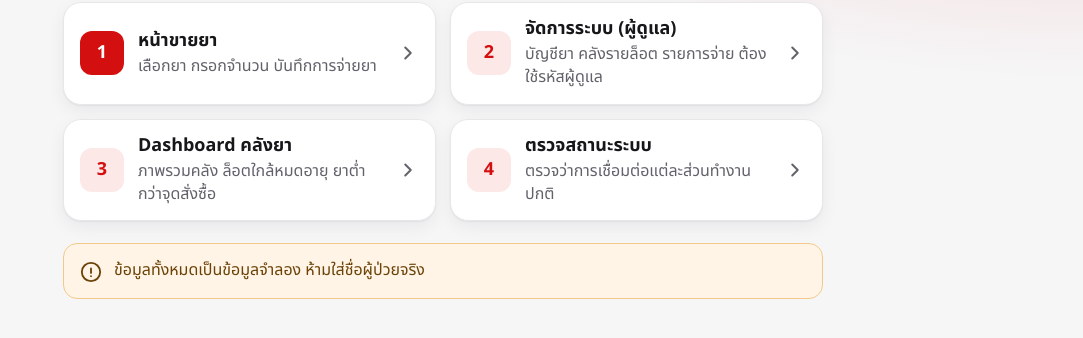
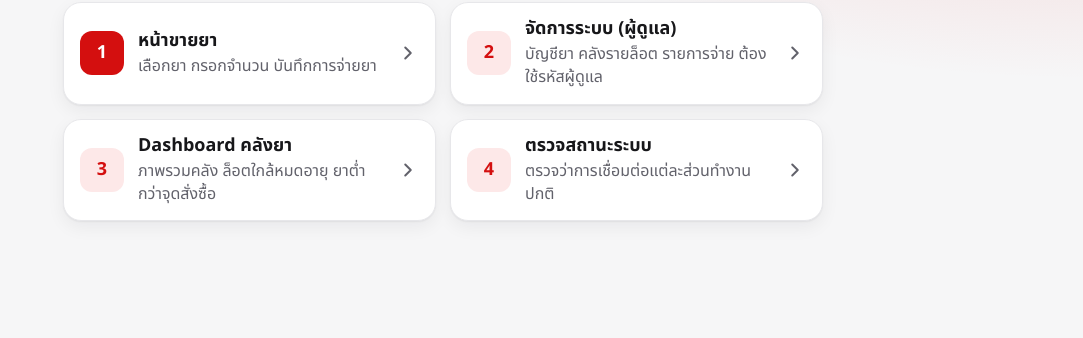
Before and after one commit to namtancrazy37-hash/My-Store, a plain HTML site: page index.html in a window 1280 px wide. Shown: the part 106-444 px from the top of the page, without its empty margins (197-1280 px from the left). Drawn offline with Linux system fonts and the light colour scheme.

Commit message:
Add files via upload

```diff
--- a/index.html
+++ b/index.html
@@ -35,9 +35,6 @@
     --red-deep: #7a0c1a;
     --on-red: #ffffff;
     --soft-red: #fde8e8;
-    --note-bg: #fff4e5;
-    --note-line: #f2c98a;
-    --note-text: #6b4308;
     --shadow: 0 1px 2px rgba(20, 20, 30, .06), 0 6px 18px rgba(20, 20, 30, .06);
   }
   html[data-theme="dark"] {
@@ -52,9 +49,6 @@
     --red-deep: #7a0c1a;
     --on-red: #ffffff;
     --soft-red: #3a1216;
-    --note-bg: #2a2012;
-    --note-line: #5a4220;
-    --note-text: #f1d6a6;
     --shadow: none;
   }
 
@@ -156,21 +150,6 @@
   .chev { flex: none; width: 22px; height: 22px; color: var(--muted); }
   .menu a:hover .chev { color: var(--red); }
 
-  /* ข้อความแจ้งข้อมูลจำลอง */
-  .note {
-    margin-top: 22px;
-    padding: 14px 16px;
-    border-radius: 14px;
-    border: 1px solid var(--note-line);
-    background: var(--note-bg);
-    color: var(--note-text);
-    display: flex;
-    gap: 12px;
-    align-items: flex-start;
-  }
-  .note svg { flex: none; width: 22px; height: 22px; margin-top: 3px; }
-  .note p { margin: 0; font-size: 16px; }
-
   @media (prefers-reduced-motion: reduce) {
     .menu a { transition: none; }
   }
@@ -194,11 +173,6 @@
 
   <main>
     <ul class="menu" id="menu"></ul>
-
-    <div class="note" role="note">
-      <svg viewBox="0 0 24 24" fill="none" stroke="currentColor" stroke-width="2" stroke-linecap="round" stroke-linejoin="round" aria-hidden="true"><circle cx="12" cy="12" r="10"></circle><path d="M12 8v5M12 16.5v.01"></path></svg>
-      <p>ข้อมูลทั้งหมดเป็นข้อมูลจำลอง ห้ามใส่ชื่อผู้ป่วยจริง</p>
-    </div>
   </main>
 
 </div>
```
